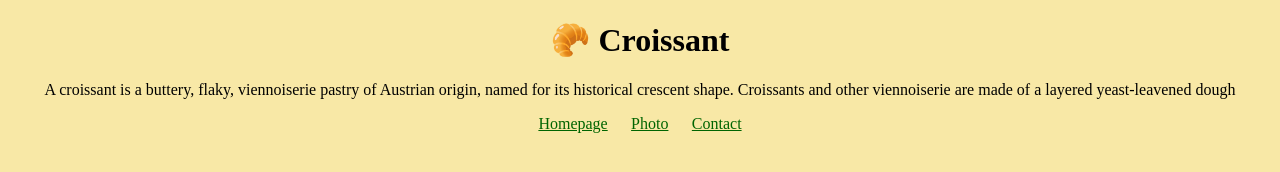
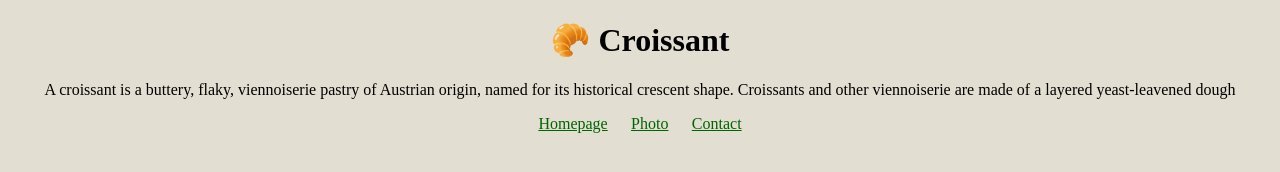
Before and after one commit to anetsudysubject/Croissant, a plain HTML site: page index.html in a window 1280 px wide. Drawn offline with Linux system fonts and the light colour scheme.

Commit message:
Change background to gray

```diff
--- a/css/style.css
+++ b/css/style.css
@@ -1,5 +1,5 @@
 body {
-  background: #f8e8a6;
+  background: #e2ded1;
 }
 
 h1,
```
